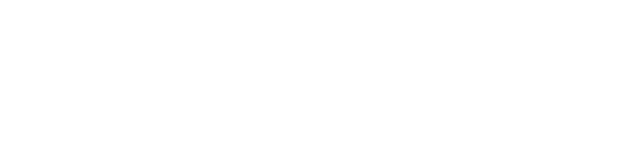
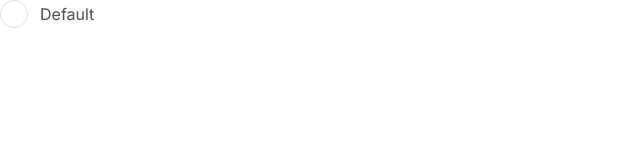
Before and after one commit to oksana-garibova/htmlcss-20230411_oksana-garibova, a website: page 07-lection5/02-radio/index.html in a window 1280 px wide. Shown: the full height of the page, 0-640 px from the left. Drawn offline with Linux system fonts and the light colour scheme.

Commit message:
add radio

```diff
--- a/07-lection5/02-radio/index.html
+++ b/07-lection5/02-radio/index.html
@@ -6,6 +6,16 @@
         <link rel="stylesheet" href="./radio.css">
     </head>
     <body>
-
+        <label class="radio">
+            <input type="radio" class="radio__input" name="radio_block">
+            <div class="radio__state">
+                <div class="radio__control">
+                   <svg class="radio__icon" width="18" height="18" viewBox="0 0 18 18" fill="none" xmlns="http://www.w3.org/2000/svg">
+                        <rect width="18" height="18" rx="9" fill="#4263EB"/>
+                    </svg>
+                </div>
+                <div class="radio__title">Default</div>
+            </div>
+        </label>
     </body>
 </html>
--- a/07-lection5/02-radio/radio.css
+++ b/07-lection5/02-radio/radio.css
@@ -0,0 +1,61 @@
+.radio{
+    display:inline-flex;
+    position:relative;
+}
+
+.radio__input{
+    position:absolute;
+    clip: rect(0, 0, 0, 0);
+}
+
+.radio__state{
+    display:flex;
+    align-items: center;
+    gap:12px;
+    cursor:pointer;
+}
+
+.radio__control{
+    border:1px solid #DDE2E5;
+    border-radius:50%;
+    background:#FFFFFF;
+    box-sizing: border-box;
+    width:28px;
+    height:28px;
+    display:flex;
+    align-items: center;
+    justify-content: center;
+}
+
+.radio__icon{
+    display:none;
+}
+
+.radio__title{
+    font-size: 16px;
+    line-height: 24px;
+    color: #495057;
+    font-weight: 400;
+    user-select: none;
+}
+
+.radio__input:checked ~ .radio__state .radio__control{
+    border:2px solid #4263EB;
+}
+
+.radio__input:checked ~ .radio__state .radio__icon{
+    display:block;
+}
+
+.radio__input:focus ~ .radio__state .radio__title{
+    text-decoration:underline;
+}
+
+.radio__input:disabled ~ .radio__state .radio__control{
+    border-color: #DDE2E5;
+    background-color: #DDE2E5;;
+}
+
+.radio__input:disabled ~ .radio__state .radio__title{
+    color:#DDE2E5;
+}
```
